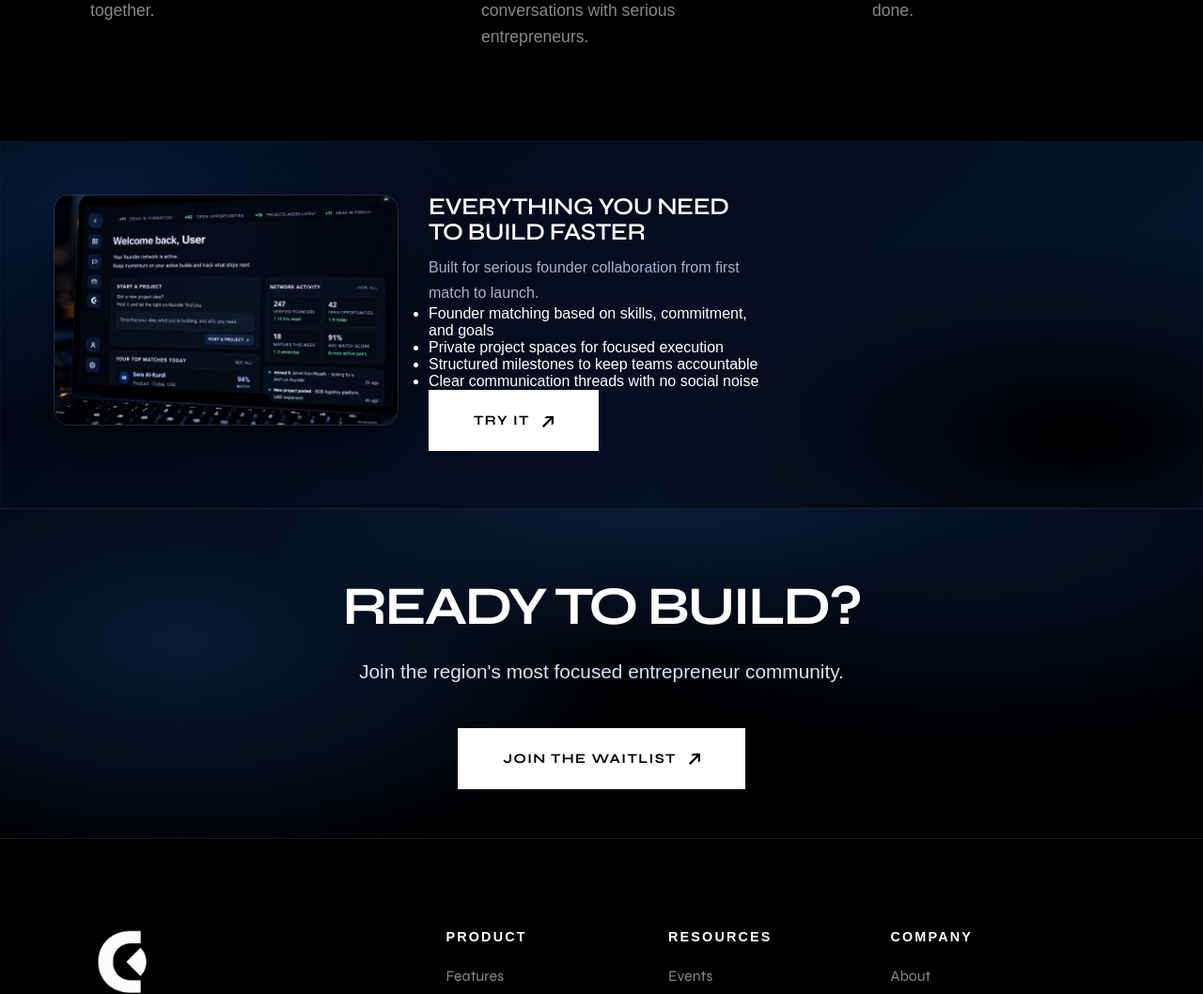
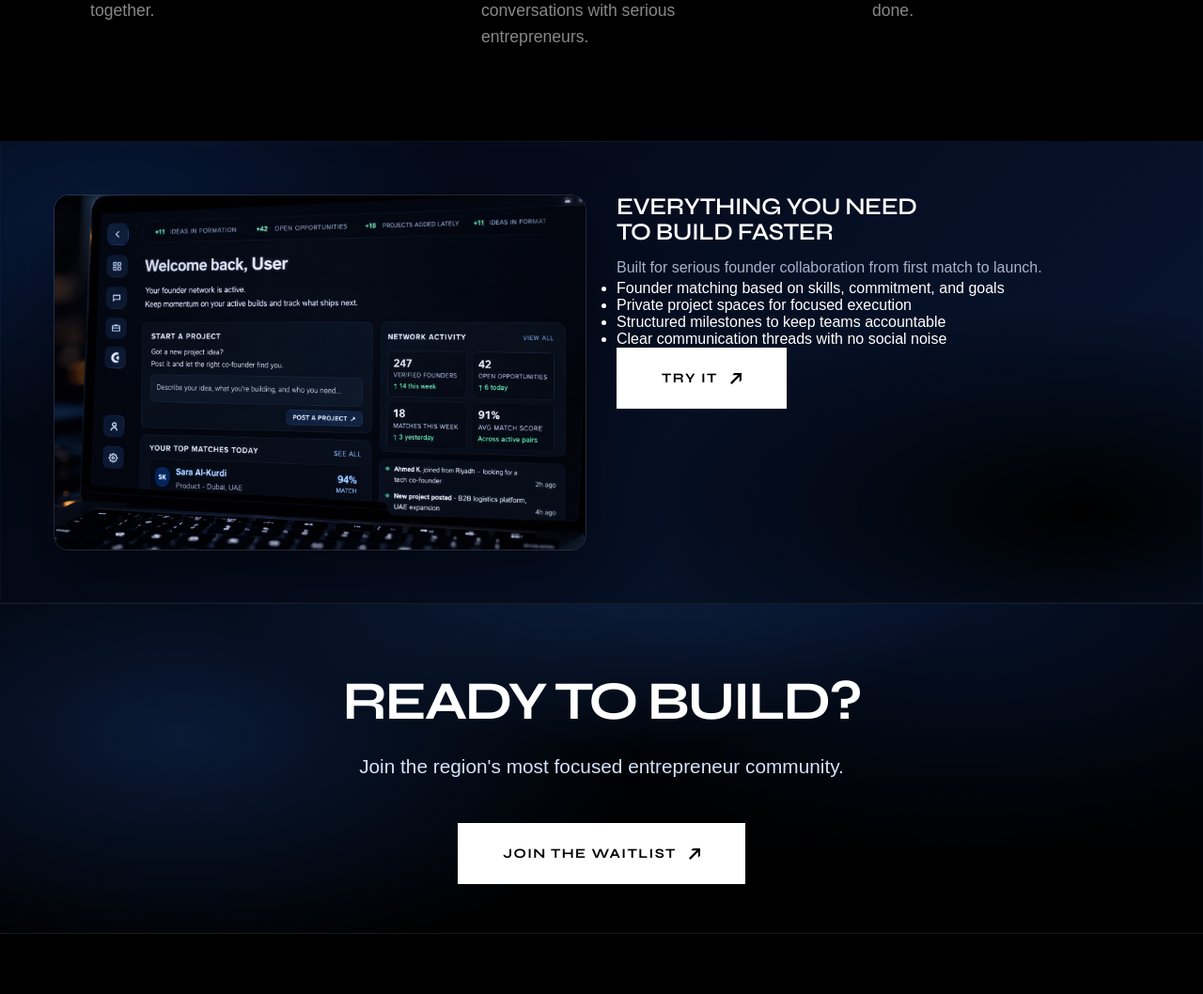
Before and after one commit to AlaaBouhaouel/Covise, a Django app: page / in a window 1280 px wide. Shown: the part 1071-2129 px from the top of the page at 94% size. Run offline with Django 5.2, Linux system fonts and the light colour scheme; some web fonts are replaced.

Commit message:
Update landing.css

```diff
--- a/covise/static/landing.css
+++ b/covise/static/landing.css
@@ -660,7 +660,7 @@ body {
 .collab-showcase {
     position: relative;
     display: grid;
-    grid-template-columns: repeat(3, minmax(0, 1fr));
+    grid-template-columns: repeat(2, minmax(0, 1fr));
     gap: calc(var(--spacing) * 4);
     align-items: stretch;
     padding: calc(var(--spacing) * 7);
```
